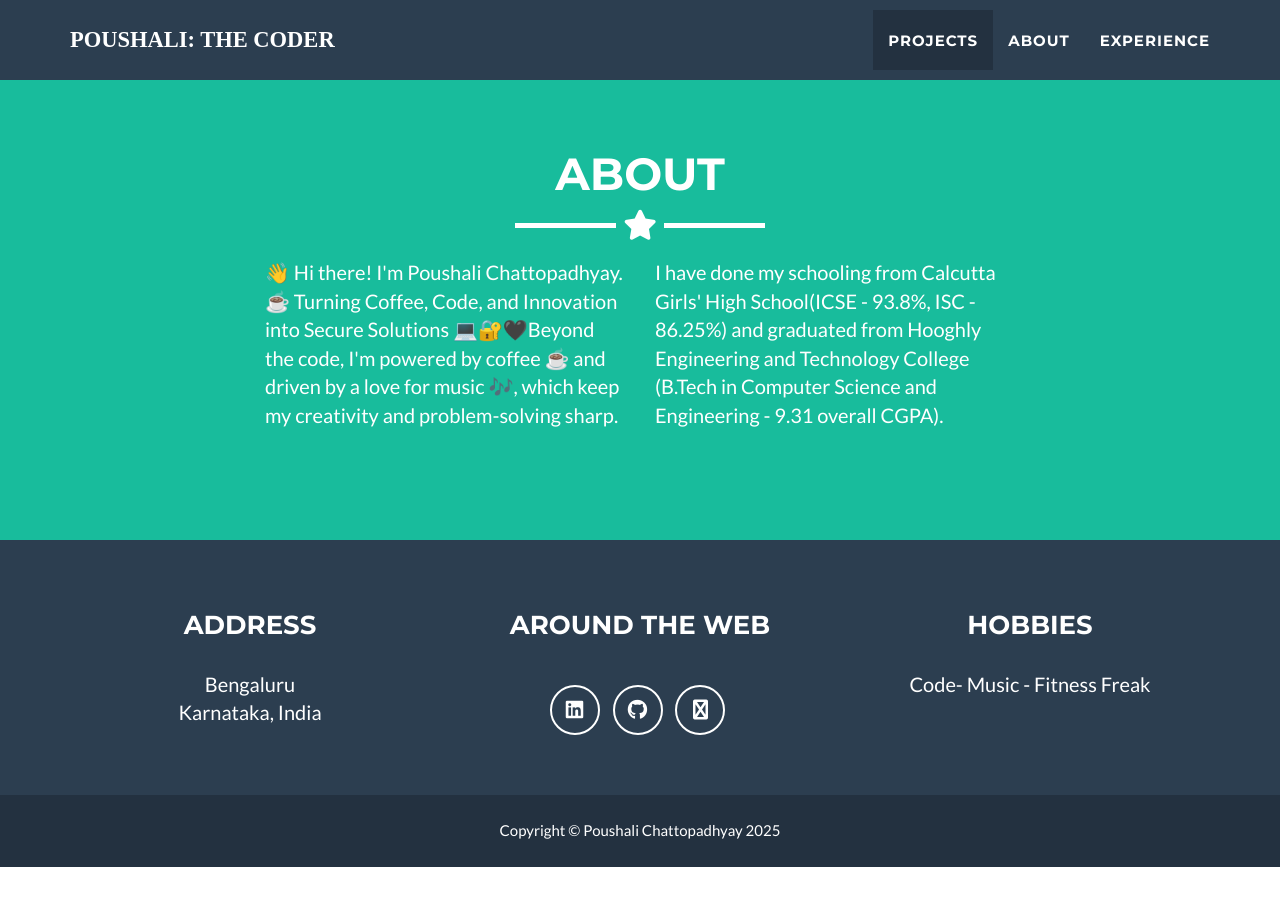
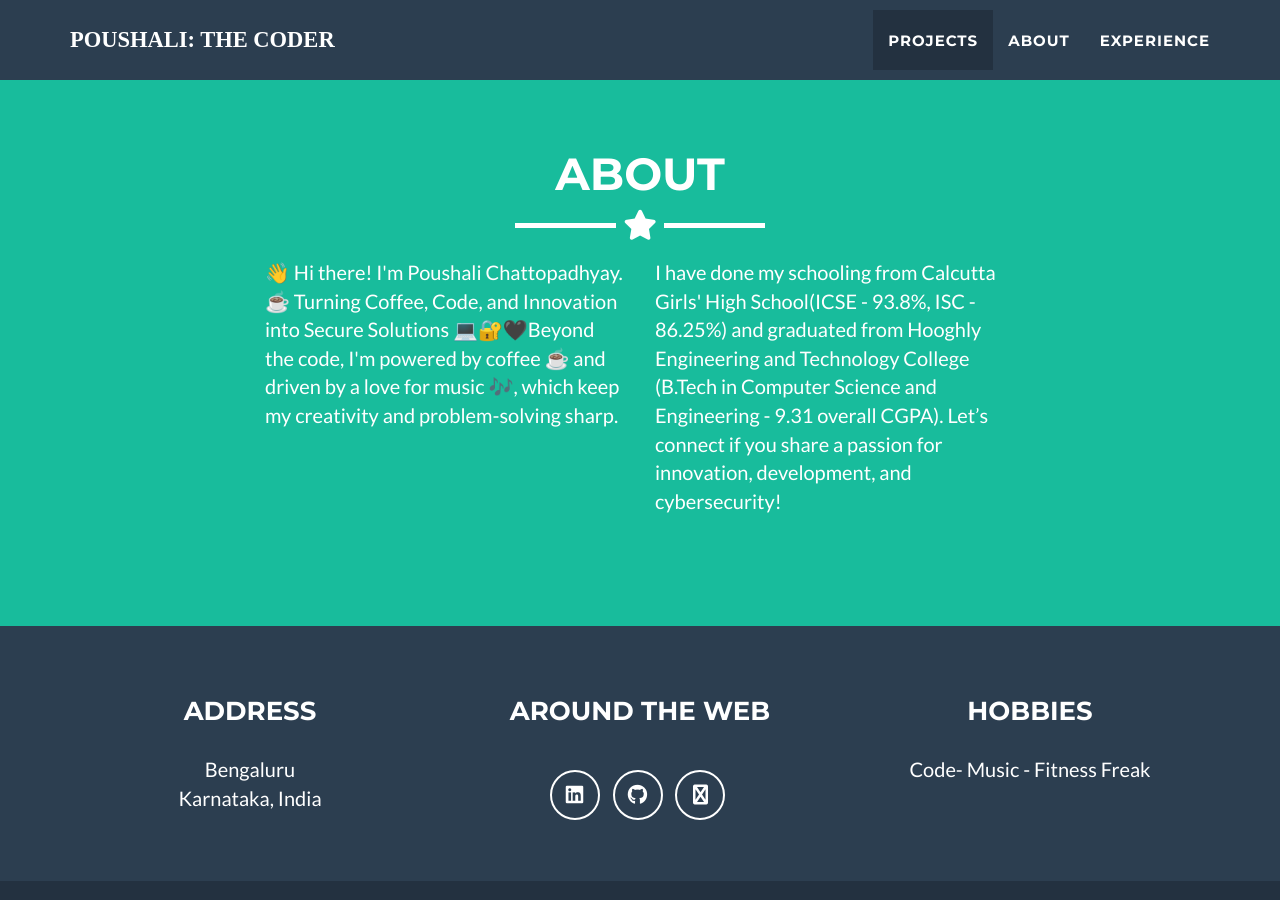
Before and after one commit to poushalic34/poushalic34.github.io, a Jekyll site: the page built from index.html, in a window 1280 px wide and 900 px high, scrolled down 2028 px. Built offline with Jekyll 4.4.1, drawn with Linux system fonts in a browser that asks for light colours; before the commit the page ends 2895 px from its top, so only the background shows below that.

Commit message:
Update about.html

```diff
--- a/_includes/about.html
+++ b/_includes/about.html
@@ -15,7 +15,7 @@
       </div>
       <div class="col-lg-4">
         <p>
-I have done my schooling from Calcutta Girls' High School(ICSE - 93.8%, ISC - 86.25%) and graduated from Hooghly Engineering and Technology College (B.Tech in Computer Science and Engineering - 9.31 overall CGPA).</p>
+I have done my schooling from Calcutta Girls' High School(ICSE - 93.8%, ISC - 86.25%) and graduated from Hooghly Engineering and Technology College (B.Tech in Computer Science and Engineering - 9.31 overall CGPA). Let’s connect if you share a passion for innovation, development, and cybersecurity!</p>
       </div>
 
     </div>
```
